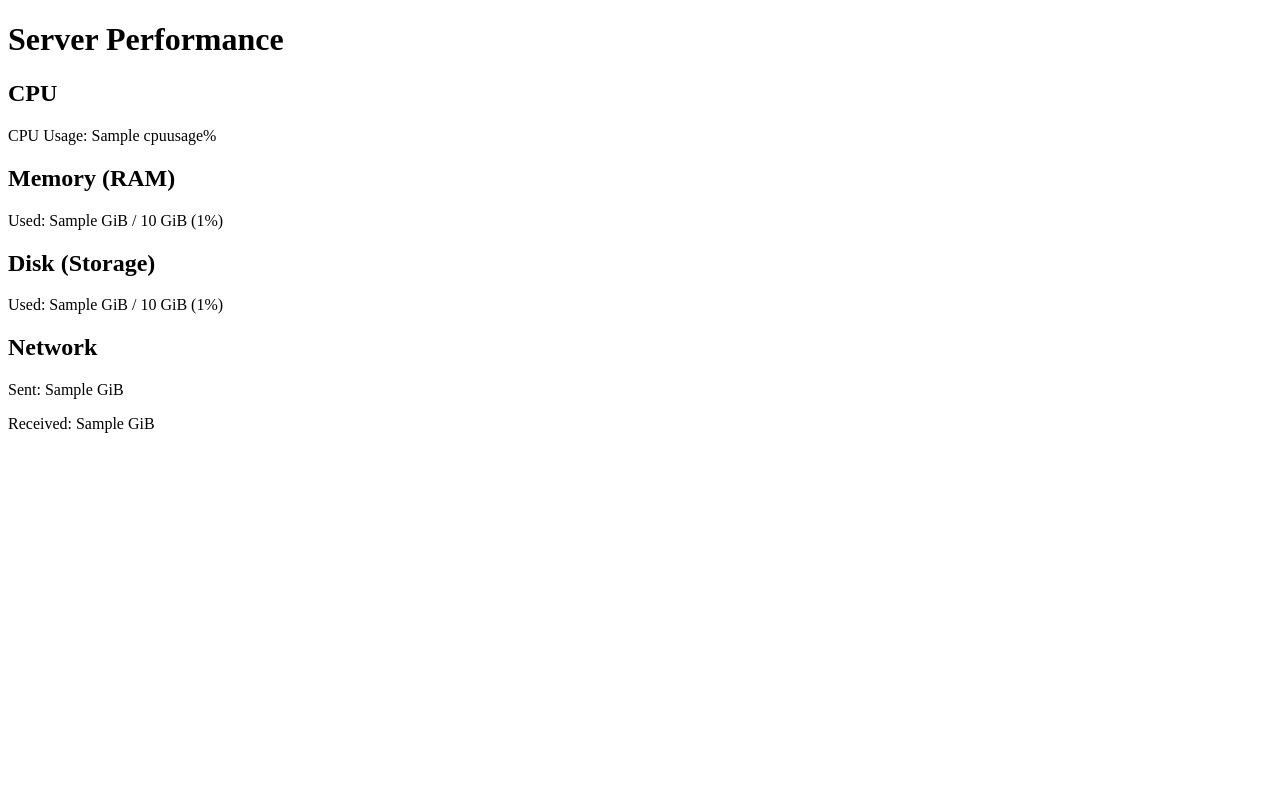
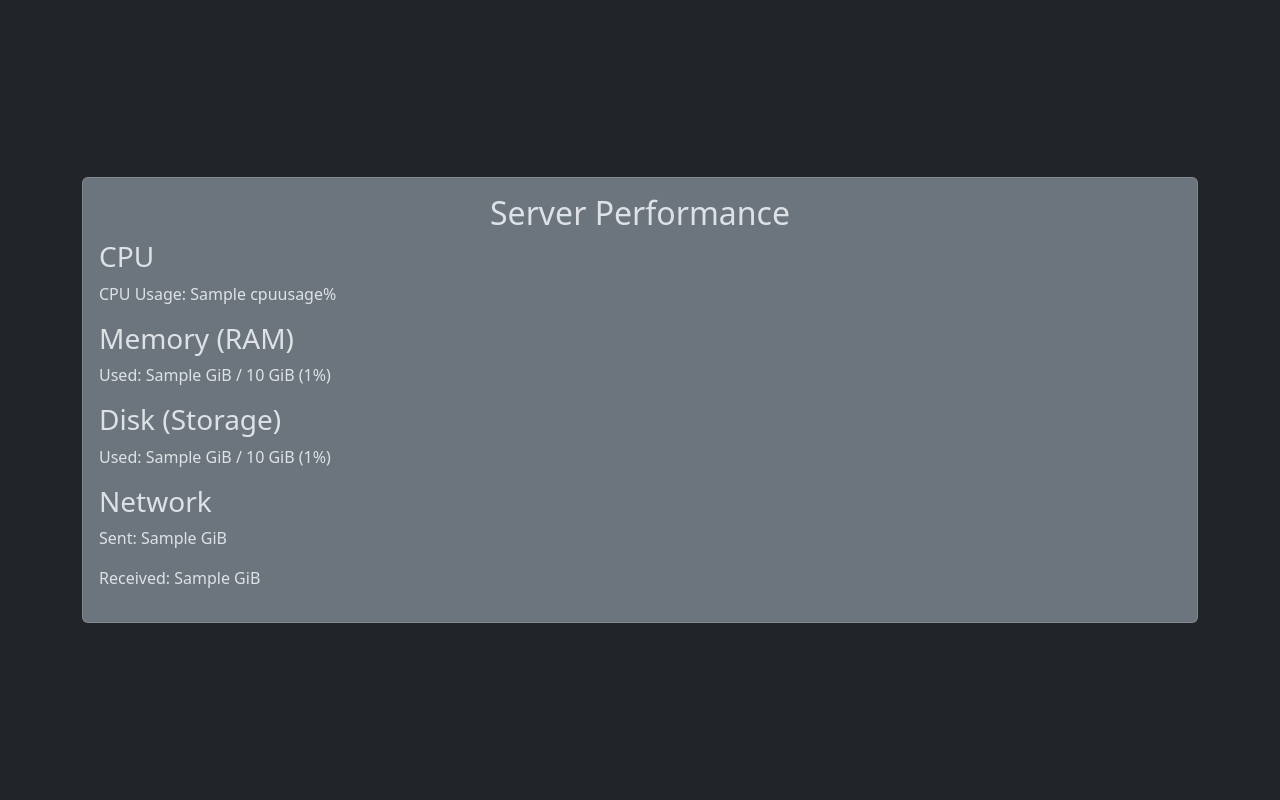
Before and after one commit to JauniKappauni/performancemonitoring-website, a Flask app: template templates/index.html in a window 1280 px wide. Run offline with Flask 3, Linux system fonts and the light colour scheme; the template is opened without the code that fills it: most values are stand-ins (such as "Sample title", 1, 10 or a date in 2020).

Commit message:
Added Styling

```diff
--- a/templates/index.html
+++ b/templates/index.html
@@ -1,20 +1,25 @@
 <!DOCTYPE html>
-<html lang="en">
+<html lang="en" data-bs-theme="dark">
 <head>
     <meta charset="UTF-8">
     <meta name="viewport" content="width=device-width, initial-scale=1.0">
     <title>Performance Monitoring Website</title>
+    <link href="https://cdn.jsdelivr.net/npm/bootstrap@5.3.2/dist/css/bootstrap.min.css" rel="stylesheet">
 </head>
-<body>
-    <h1>Server Performance</h1>
-    <h2>CPU</h2>
-    <p>CPU Usage: {{cpuusage}}%</p>
-    <h2>Memory (RAM)</h2>
-    <p>Used: {{memory_used}} GiB / {{memory_total}} GiB ({{memory_percent}}%)</p>
-    <h2>Disk (Storage)</h2>
-    <p>Used: {{disk_used}} GiB / {{disk_total}} GiB ({{disk_percent}}%)</p>
-    <h2>Network</h2>
-    <p>Sent: {{network_sent}} GiB</p>
-    <p>Received: {{network_recv}} GiB</p>
+<body class="d-flex align-items-center justify-content-center vh-100 bg-dark text-light">
+    <div class="container">
+        <div class="card bg-secondary p-3">
+            <h2 class="text-center">Server Performance</h2>
+            <h3>CPU</h3>
+            <p>CPU Usage: {{cpuusage}}%</p>
+            <h3>Memory (RAM)</h3>
+            <p>Used: {{memory_used}} GiB / {{memory_total}} GiB ({{memory_percent}}%)</p>
+            <h3>Disk (Storage)</h3>
+            <p>Used: {{disk_used}} GiB / {{disk_total}} GiB ({{disk_percent}}%)</p>
+            <h3>Network</h3>
+            <p>Sent: {{network_sent}} GiB</p>
+            <p>Received: {{network_recv}} GiB</p>
+        </div>
+    </div>
 </body>
 </html>
```
